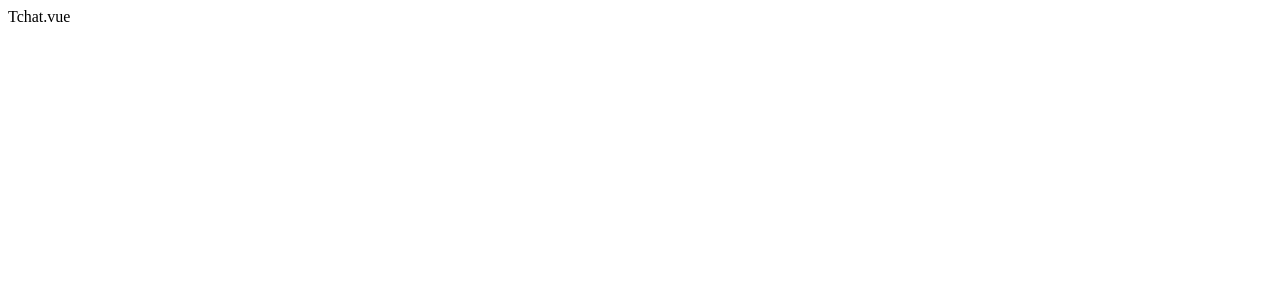
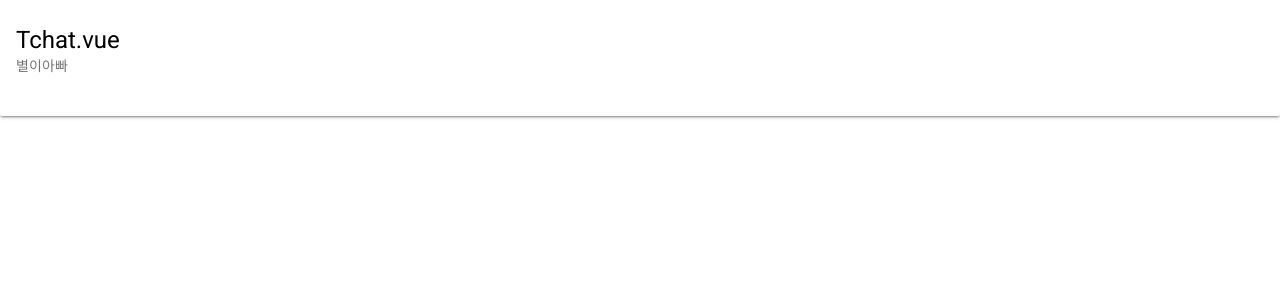
Before and after one commit to mvfe8080/test02, a Vue app: page / in a window 1280 px wide. Shown: the top 300 px of the page. Built offline with nearby package versions, Linux system fonts and the light colour scheme.

Commit message:
기본세팅완료

```diff
--- a/index.html
+++ b/index.html
@@ -3,6 +3,8 @@
   <head>
     <meta charset="utf-8">
     <title>vue_mdl_firebase_project_since_170208</title>
+    <link rel="stylesheet" href="//fonts.googleapis.com/css?family=Roboto:300,400,500,700,400italic">
+    <link rel="stylesheet" href="//fonts.googleapis.com/icon?family=Material+Icons">
   </head>
   <body>
     <div id="app"></div>
--- a/src/main.js
+++ b/src/main.js
@@ -4,11 +4,14 @@
 import VueRouter from 'vue-router'
 import App from './App'
 import firebase from 'firebase'
+import VueMaterial from 'vue-material'
+import 'vue-material/dist/vue-material.css'
 import Login from './pages/Login'
 import Register from './pages/Register'
 import Tchat from './pages/Tchat'
 
 Vue.use(VueRouter)
+Vue.use(VueMaterial)
 
 const routes = [
   {
--- a/src/pages/Tchat.vue
+++ b/src/pages/Tchat.vue
@@ -1,6 +1,14 @@
 <template>
   <div id="app">
-    Tchat.vue
+    <md-card>
+      <md-card-header>
+        <div class="md-title">Tchat.vue</div>
+        <div class="md-subhead">별이아빠</div>
+      </md-card-header>
+      <md-card-content>
+
+      </md-card-content>
+    </md-card>
   </div>
 </template>
 
```
